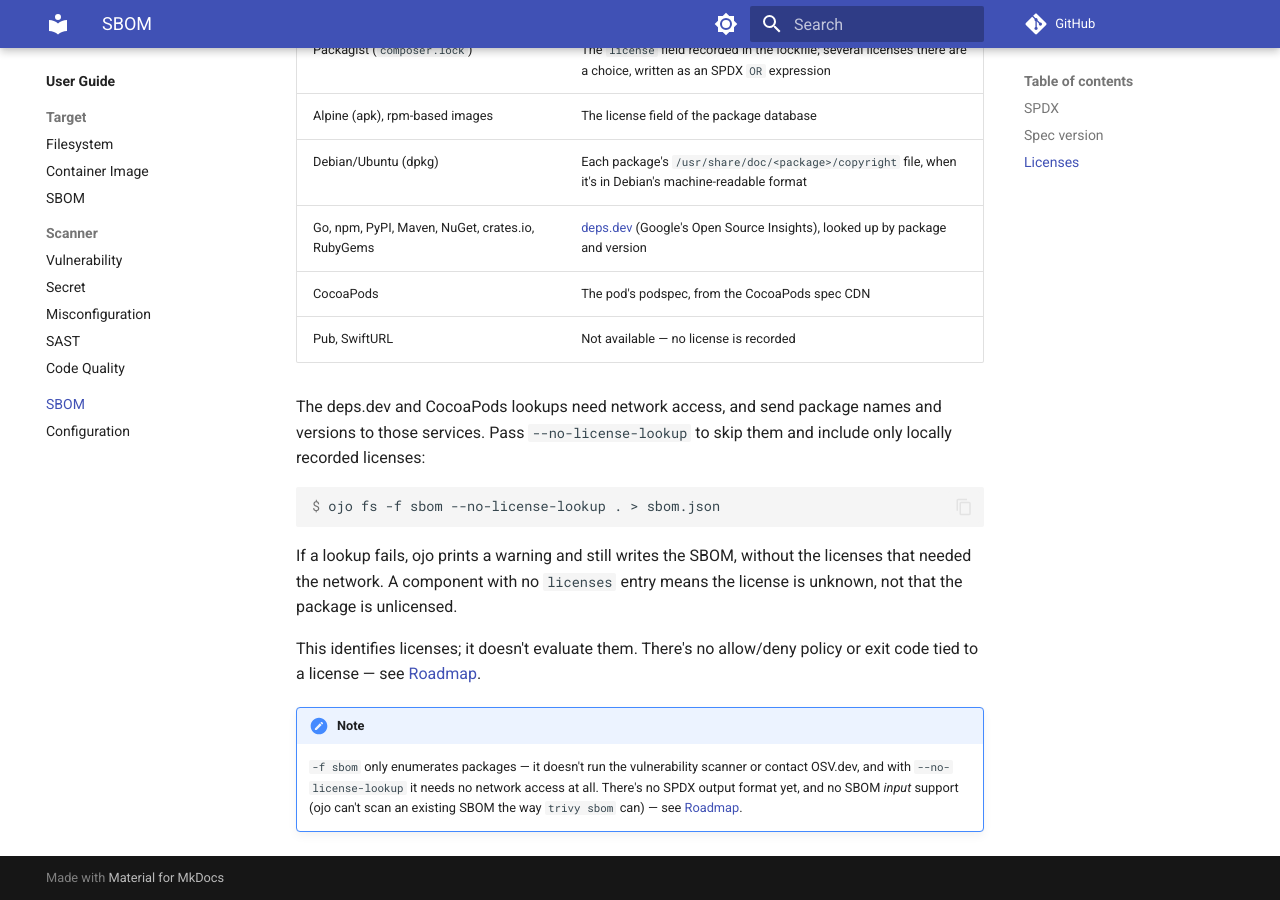
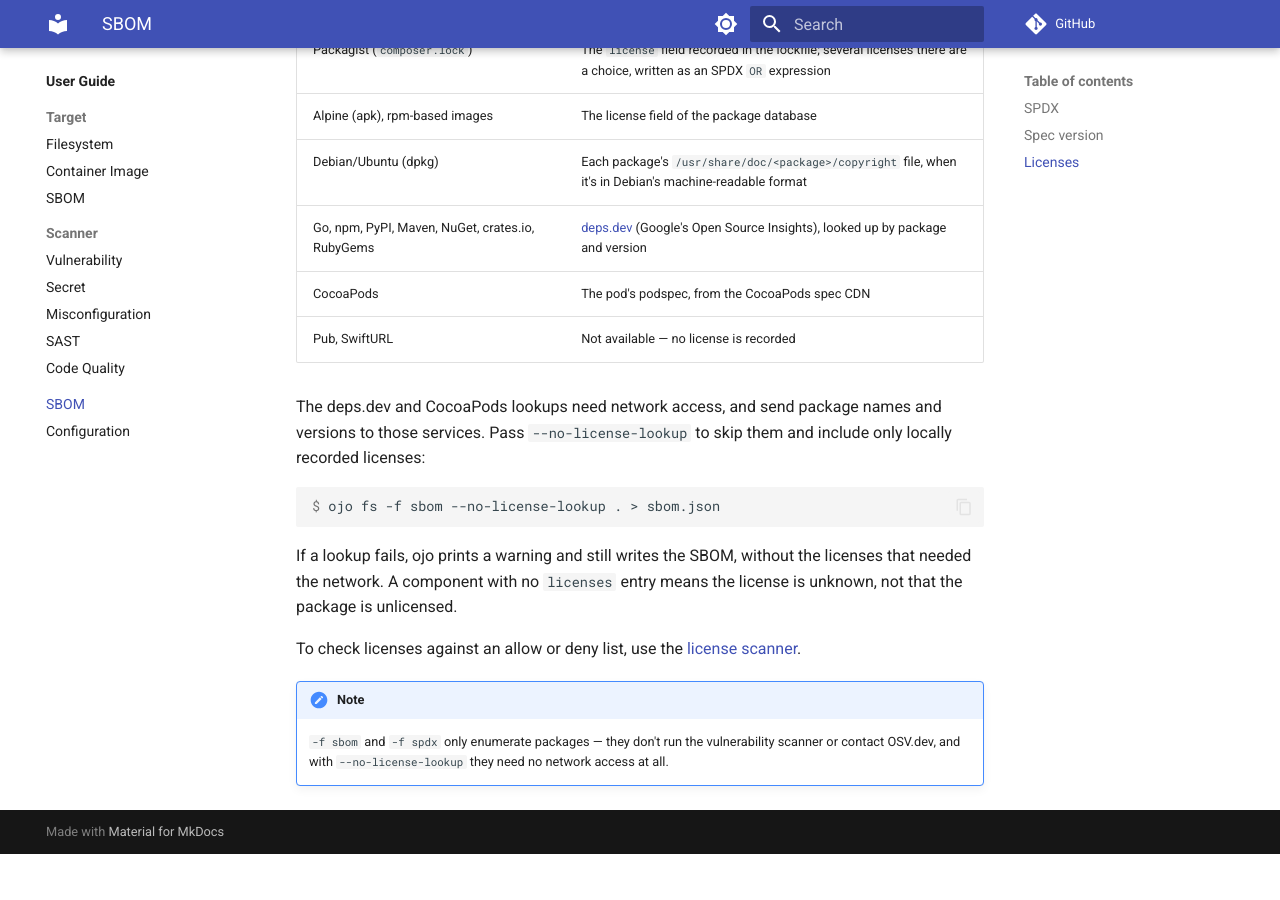
Before and after one commit to colibrisec/ojo, an MkDocs documentation site: the page built from docs/guide/sbom.md, in a window 1280 px wide and 900 px high, scrolled down 2154 px. Built offline with MkDocs 1.6.1 and Material for MkDocs 9.7.7, drawn with Linux system fonts in a browser that asks for light colours; comment, search, counter and statistics services are not loaded; after the commit the page ends 3008 px from its top, so only the background shows below that.

Commit message:
docs(sbom): drop stale note about missing SPDX output and SBOM input

```diff
--- a/docs/guide/sbom.md
+++ b/docs/guide/sbom.md
@@ -68,7 +68,7 @@ $ ojo fs -f sbom --no-license-lookup . > sbom.json
 
 If a lookup fails, ojo prints a warning and still writes the SBOM, without the licenses that needed the network. A component with no `licenses` entry means the license is unknown, not that the package is unlicensed.
 
-This identifies licenses; it doesn't evaluate them. There's no allow/deny policy or exit code tied to a license — see [Roadmap](../roadmap.md).
+To check licenses against an allow or deny list, use the [license scanner](scanner/license.md).
 
 !!! note
-    `-f sbom` only enumerates packages — it doesn't run the vulnerability scanner or contact OSV.dev, and with `--no-license-lookup` it needs no network access at all. There's no SPDX output format yet, and no SBOM *input* support (ojo can't scan an existing SBOM the way `trivy sbom` can) — see [Roadmap](../roadmap.md).
+    `-f sbom` and `-f spdx` only enumerate packages — they don't run the vulnerability scanner or contact OSV.dev, and with `--no-license-lookup` they need no network access at all.
```
